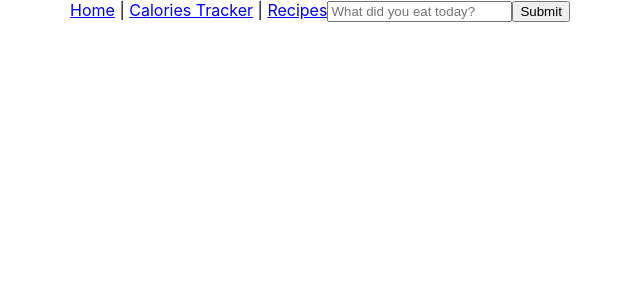
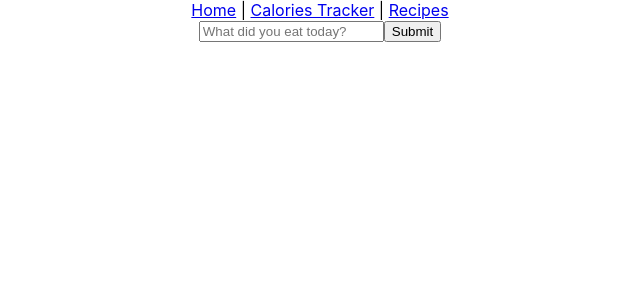
Before and after one commit to joykwokll/Foodie-Diary, a React (Create React App) app: page /Calories_Tracker in a window 1280 px wide. Shown: the top 300 px of the page, without its empty margins (320-960 px from the left). Built offline with nearby package versions, Linux system fonts and the light colour scheme.

Commit message:
API works fine now!

```diff
--- a/src/App.js
+++ b/src/App.js
@@ -1,31 +1,9 @@
 import './App.css';
 import React from 'react';
 import {Outlet, Link} from 'react-router-dom';
-import Search from './Routes/Components/Search';
-import Submit from './Routes/Components/Submit';
 import Result from './Routes/Components/Result';
-import axios from 'axios';
 
 function App() {
-
-  const callApi = () => {
-    axios.get('https://api.calorieninjas.com/v1/nutrition?query=tomato',
-      {headers: {'X-Api-key': 'KGzjcXBdiMCn4WkwQhNjEQ==Z7CtmY77tn1sbJTg'}}
-    ).then(function (response) {
-      // handle success
-      console.log(response);
-    })
-    .catch(function (error) {
-      // handle error
-      console.log(error);
-    })
-  }
-
-  const clickHandler = () => {
-    callApi();
-}
-
-
 
 
   return (
@@ -34,8 +12,6 @@ function App() {
       <Link to="/Calories_Tracker" >Calories Tracker</Link> | {" "}
       <Link to="/Recipes">Recipes</Link>
       <Outlet/>
-      <Search/>
-      <Submit onClick={clickHandler}/>
 
     </div>
 
--- a/src/Routes/CaloriesTracker.js
+++ b/src/Routes/CaloriesTracker.js
@@ -1,13 +1,28 @@
 import React from 'react';
 import Search from './Components/Search';
-import Submit from './Components/Submit';
+import axios from 'axios';
 
 function CaloriesTracker() {
+
+    const callApi = () => {
+        axios.get('https://api.calorieninjas.com/v1/nutrition?query=tomato',
+          {headers: {'X-Api-key': 'KGzjcXBdiMCn4WkwQhNjEQ==Z7CtmY77tn1sbJTg'}}
+        ).then(function (response) {
+          // handle success
+          console.log(response);
+        })
+        .catch(function (error) {
+          // handle error
+          console.log(error);
+        })
+      }
+
+      const clickHandler = () => {
+        callApi();
+    }
     return (
-        ""
-        // <><Search />
-        // <Submit /></>
-            );
+        <Search onClick={clickHandler}/>
+        );
 
 }
 
--- a/src/Routes/Components/Search.js
+++ b/src/Routes/Components/Search.js
@@ -1,8 +1,13 @@
 import React from "react";
 
-function Search() {
+function Search(props) {
     return (
+      <div>
       <input placeholder="What did you eat today?" />
+      <button onClick={props.onClick}>
+            Submit
+        </button>
+      </div>
     );
   }
 
--- a/src/Routes/Components/Submit.js
+++ /dev/null
@@ -1,12 +0,0 @@
-import React from "react";
-
-const Submit= (props) => {
-    return (
-        <button onClick={props.onClick}>
-            Submit
-        </button>
-    )
-};
-
-
-export default Submit
```
